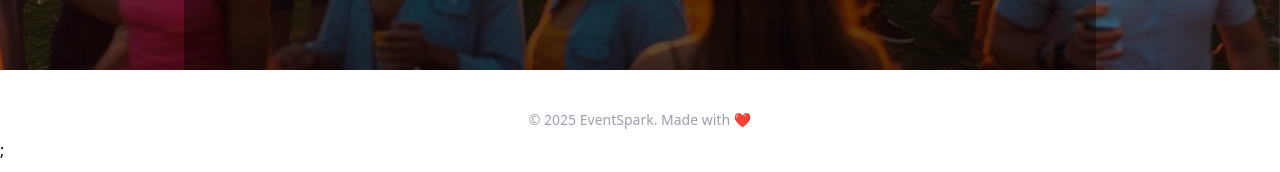
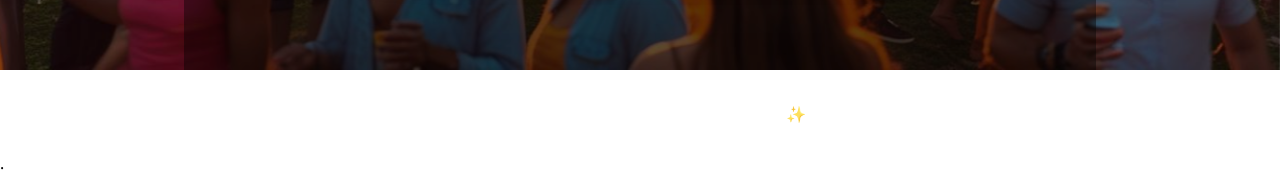
Before and after one commit to paramveer02/react-city-events, a React (Vite) app: page / in a window 1280 px wide. Shown: the part 730-902 px from the top of the page. Built offline with nearby package versions, Linux system fonts and the light colour scheme; no server answers.

Commit message:
feat(ui): transparent bg; updated text

```diff
--- a/src/components/Footer.jsx
+++ b/src/components/Footer.jsx
@@ -1,7 +1,12 @@
+// src/components/Footer.jsx
 export default function Footer() {
   return (
-    <footer className="text-center text-sm text-gray-400 mt-10 pb-2">
-      © 2025 EventSpark. Made with ❤️
+    <footer className="bg-transparent text-white/80 py-8">
+      <div className="mx-auto w-[min(96%,1100px)] text-center">
+        <p>
+          © {new Date().getFullYear()} EventSpark: Light up your city life ✨
+        </p>
+      </div>
     </footer>
   );
 }
```
